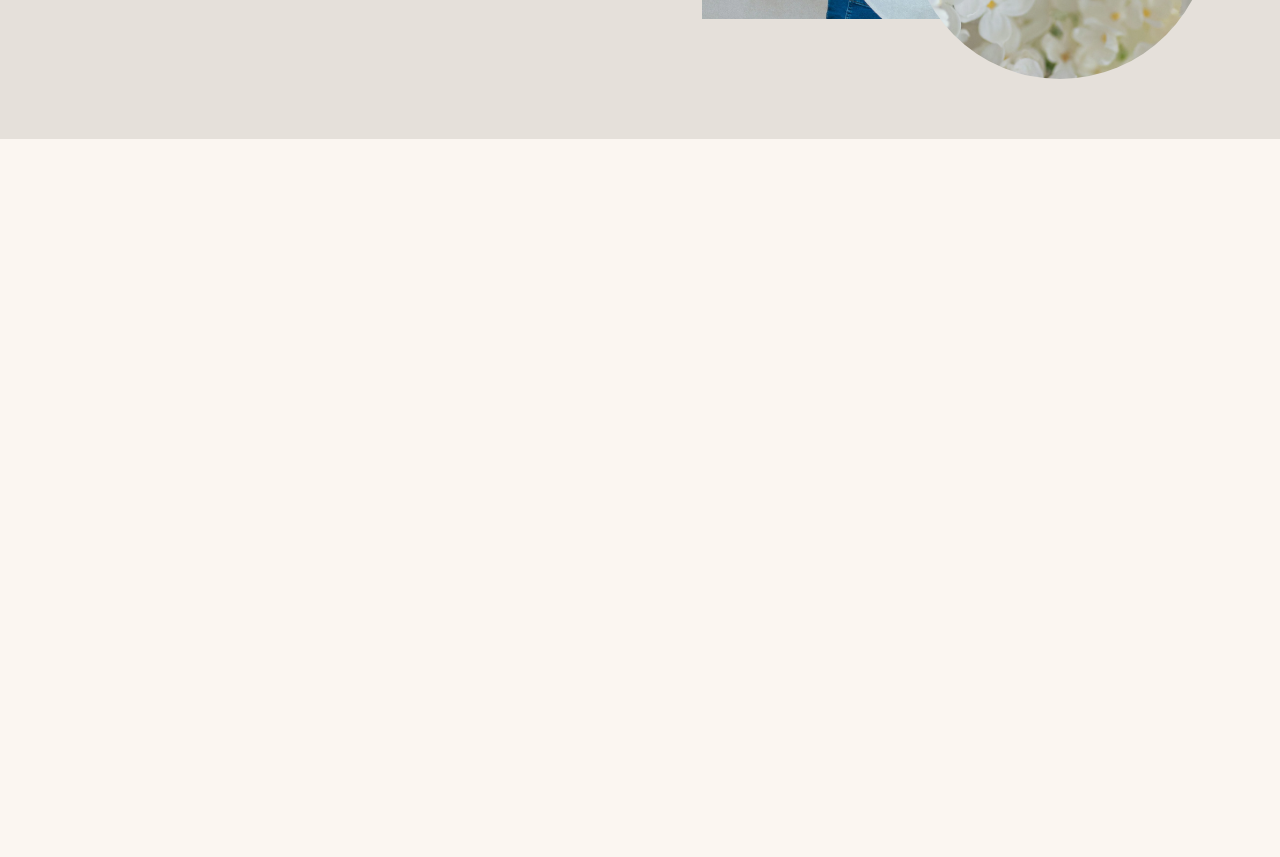
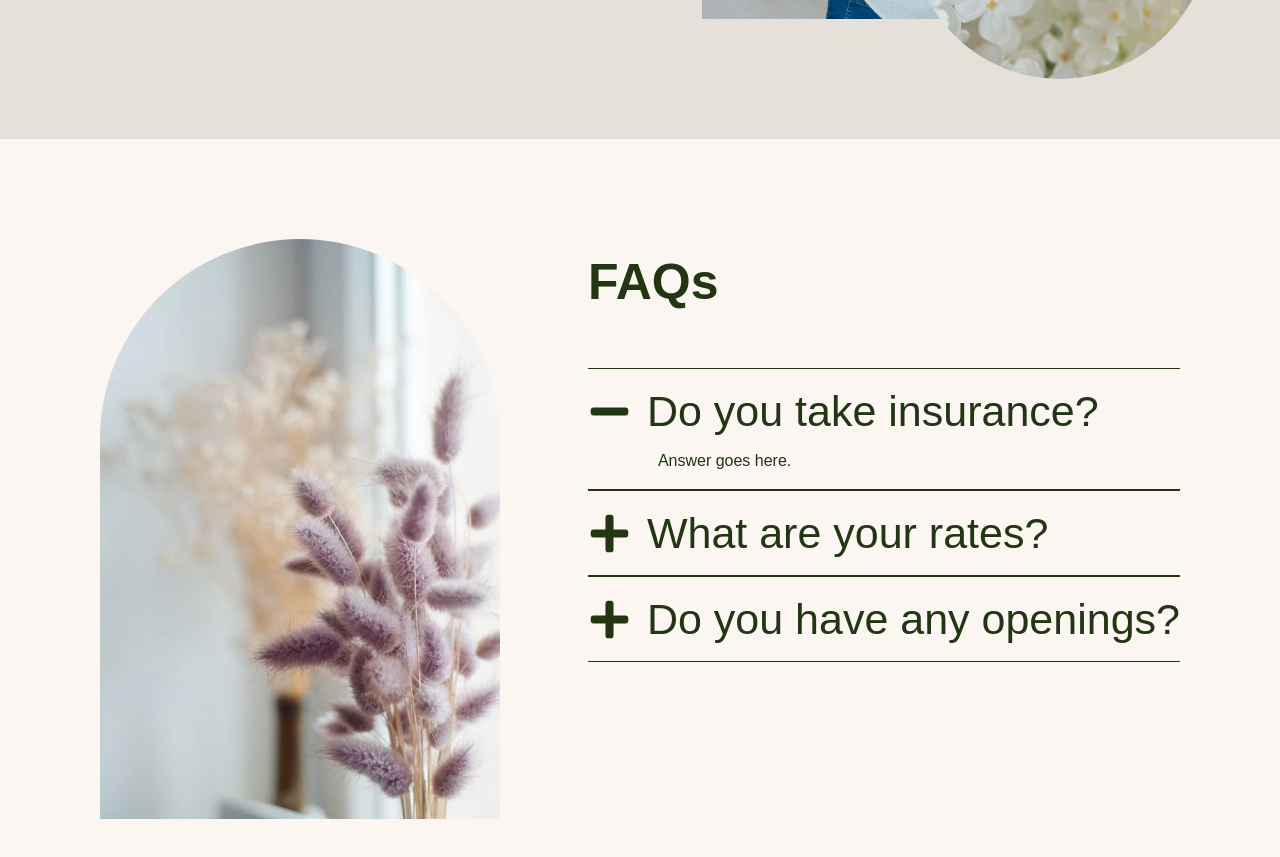
Before and after one commit to imkashishkathuria/maya-reynolds-therapy, a Next.js app: page / in a window 1280 px wide. Shown: the part 3960-4817 px from the top of the page. Before the commit the page ends 4099 px from the top, so only its background shows below. Built offline with nearby package versions, Linux system fonts and the light colour scheme.

Commit message:
FAQ section completed

```diff
--- /dev/null
+++ b/Components/FAQs.jsx
@@ -0,0 +1,79 @@
+"use client"
+import React, { useState } from 'react'
+import SubHeading from './SubHeading'
+import Image from 'next/image'
+import { FaMinus, FaPlus } from 'react-icons/fa'
+
+const FAQs = () => {
+
+    const faqs = [
+        { faqQ: "Do you take insurance?", ans: "Answer goes here." },
+        { faqQ: "What are your rates?", ans: "Answer goes here." },
+        { faqQ: "Do you have any openings?", ans: "Answer goes here." },
+    ]
+
+    const [activeIndex, setActiveIndex] = useState(0)
+
+    const handleClick = (index) => {
+        setActiveIndex(index === activeIndex ? null : index)
+    }
+
+    return (
+        <div>
+            <div className='flex justify-between px-15 py-25 items-center'>
+
+                <div className="relative pl-10 h-[560px]">
+                    <div className="relative overflow-hidden rounded-t-[180px]">
+                        <Image
+                            src="/assets/faq.webp"
+                            alt="Main"
+                            width={400}
+                            height={500}
+                            priority
+                            className='rounded-tl-full rounded-tr-full h-[580px]'
+                        />
+                    </div>
+                </div>
+
+                <div className='flex flex-col gap-15 pr-10 mb-30'>
+                    <SubHeading text="FAQs" />
+
+                    <div className='flex flex-col'>
+                        {faqs.map((item, index) => (
+                            <div key={index} className="border-y py-4">
+
+
+                                <div
+                                    className='flex gap-4 items-center cursor-pointer transition-all duration-300 ease-out  '
+                                    onClick={() => handleClick(index)}
+                                >
+                                    {activeIndex === index ? (
+                                        <FaMinus className='text-[43px] font-[300] leading-13' />
+                                    ) : (
+                                        <FaPlus className='text-[43px] font-[300] leading-13' />
+                                    )}
+                                    <p className='text-[43px] font-[500] leading-13'>
+                                        {item.faqQ}
+                                    </p>
+                                </div>
+
+                                <div
+                                    className={`overflow-hidden transition-all duration-500 ease-in-out ${activeIndex === index ? 'max-h-[200px] opacity-100 mt-3' : 'max-h-0 opacity-0 mt-0'}`}
+                                >
+                                    <p className='ml-[70px] text-[16px]'>
+                                        {item.ans}
+                                    </p>
+                                </div>
+
+
+                            </div>
+                        ))}
+                    </div>
+
+                </div>
+            </div>
+        </div>
+    )
+}
+
+export default FAQs
--- a/app/page.js
+++ b/app/page.js
@@ -1,3 +1,4 @@
+import FAQs from "@/Components/FAQs";
 import GetInTouch from "@/Components/GetInTouch";
 import HeroSection from "@/Components/HeroSection";
 import Intro from "@/Components/Intro";
@@ -15,6 +16,7 @@ export default function Home() {
     <Specialities  />
     <WorkWithMe />
     <Intro />
+    <FAQs />
     </>
   );
 }
```
Also changed, not shown: public/assets/Faq.webp (added).
